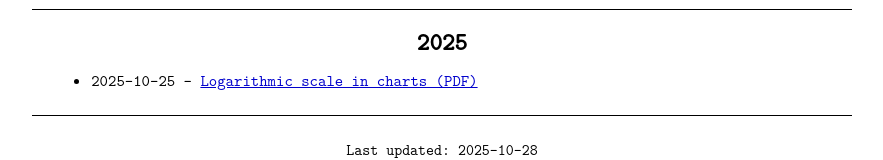
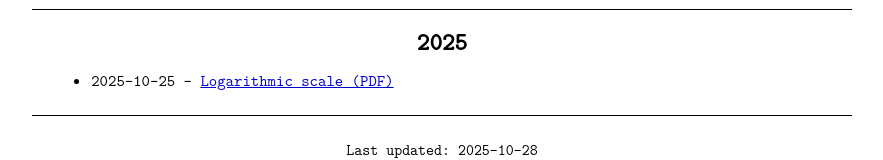
Before and after one commit to rickygrisa/rickygrisa.github.io, a plain HTML site: page index.html in a window 1280 px wide. Shown: the part 203-363 px from the top of the page, without its empty margins (198-1081 px from the left). Drawn offline with Linux system fonts and the light colour scheme; a web font is replaced by a local one.

Commit message:
Update index.html

```diff
--- a/index.html
+++ b/index.html
@@ -68,7 +68,7 @@
   <h2>2025</h2>
   <ul>
     <!-- Link RELATIVO: funziona da /therandomwalk.cafe/ -->
-    <li>2025-10-25 — <a href="logarithms-scale.pdf">Logarithmic scale in charts (PDF)</a></li>
+    <li>2025-10-25 — <a href="logarithms-scale.pdf">Logarithmic scale (PDF)</a></li>
   </ul>
 
   <hr>
```
